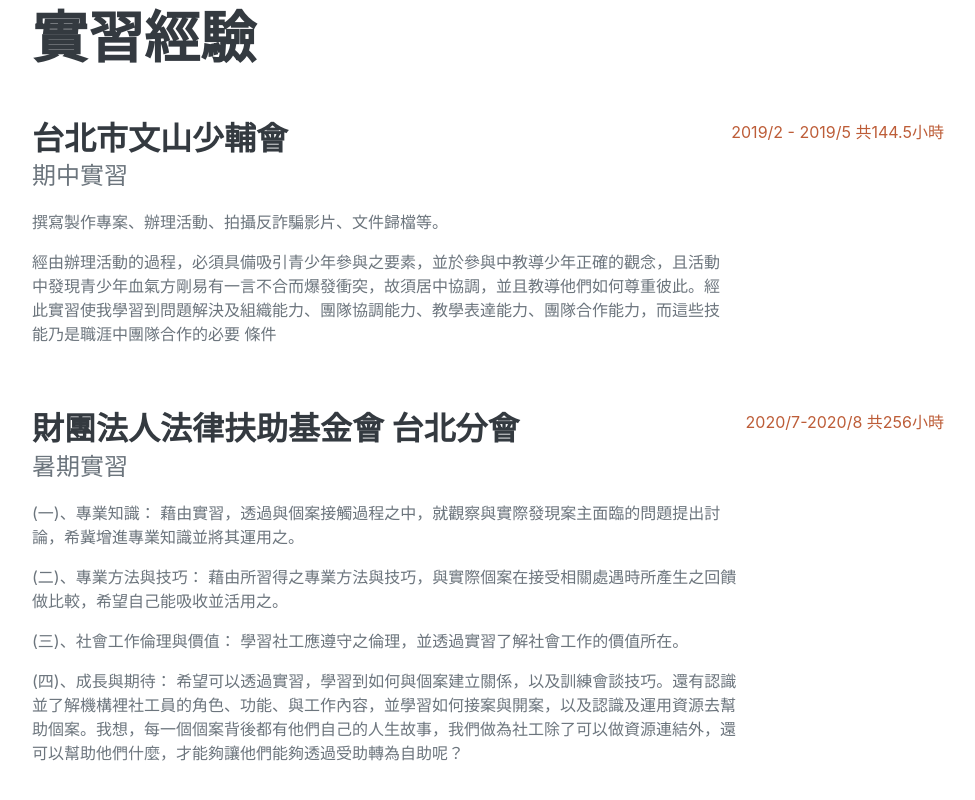
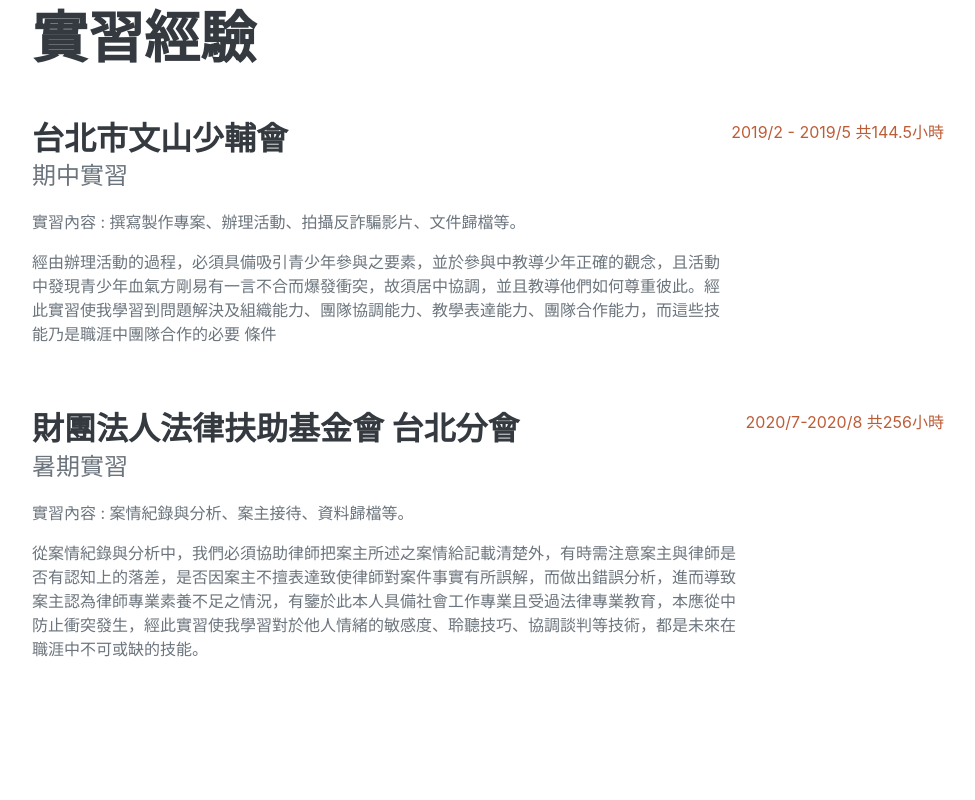
Before and after one commit to JeffreyChou019/Resume, a plain HTML site: page index.html in a window 1280 px wide. Shown: the part 2811-3611 px from the top of the page, without its empty margins (288-1263 px from the left). Drawn offline with nearby package versions, Linux system fonts and the light colour scheme; a web font is replaced by a local one.

Commit message:
Update index.html

```diff
--- a/index.html
+++ b/index.html
@@ -126,7 +126,7 @@
                         <div class="flex-grow-1">
                             <h3 class="mb-0">台北市文山少輔會</h3>
                             <div class="subheading mb-3">期中實習</div>
-                            <p>撰寫製作專案、辦理活動、拍攝反詐騙影片、文件歸檔等。</p>
+                            <p>實習內容 : 撰寫製作專案、辦理活動、拍攝反詐騙影片、文件歸檔等。</p>
                             <p>經由辦理活動的過程，必須具備吸引青少年參與之要素，並於參與中教導少年正確的觀念，且活動中發現青少年血氣方剛易有一言不合而爆發衝突，故須居中協調，並且教導他們如何尊重彼此。經此實習使我學習到問題解決及組織能力、團隊協調能力、教學表達能力、團隊合作能力，而這些技能乃是職涯中團隊合作的必要
 條件</p>
                         </div>
@@ -136,21 +136,9 @@
                         <div class="flex-grow-1">
                             <h3 class="mb-0">財團法人法律扶助基金會 台北分會</h3>
                             <div class="subheading mb-3">暑期實習</div>
-                            <p>(一)、專業知識：
-                                藉由實習，透過與個案接觸過程之中，就觀察與實際發現案主面臨的問題提出討論，希冀增進專業知識並將其運用之。
-                                </p>
-                                <p>
-                                (二)、專業方法與技巧：
-                                藉由所習得之專業方法與技巧，與實際個案在接受相關處遇時所產生之回饋做比較，希望自己能吸收並活用之。
-                                </p>
-                                <p>
-                                (三)、社會工作倫理與價值：
-                                學習社工應遵守之倫理，並透過實習了解社會工作的價值所在。
-                                </p>
-                                <p>
-                                (四)、成長與期待：
-                                希望可以透過實習，學習到如何與個案建立關係，以及訓練會談技巧。還有認識並了解機構裡社工員的角色、功能、與工作內容，並學習如何接案與開案，以及認識及運用資源去幫助個案。我想，每一個個案背後都有他們自己的人生故事，我們做為社工除了可以做資源連結外，還可以幫助他們什麼，才能夠讓他們能夠透過受助轉為自助呢？
-                                </p>
+                            <p>實習內容 : 案情紀錄與分析、案主接待、資料歸檔等。</p>
+                            <p>從案情紀錄與分析中，我們必須協助律師把案主所述之案情給記載清楚外，有時需注意案主與律師是否有認知上的落差，是否因案主不擅表達致使律師對案件事實有所誤解，而做出錯誤分析，進而導致案主認為律師專業素養不足之情況，有鑒於此本人具備社會工作專業且受過法律專業教育，本應從中防止衝突發生，經此實習使我學習對於他人情緒的敏感度、聆聽技巧、協調談判等技術，都是未來在職涯中不可或缺的技能。
+                            </p>
                         </div>
                         <div class="flex-shrink-0"><span class="text-primary">2020/7-2020/8 共256小時</span></div>
                     </div>
```
